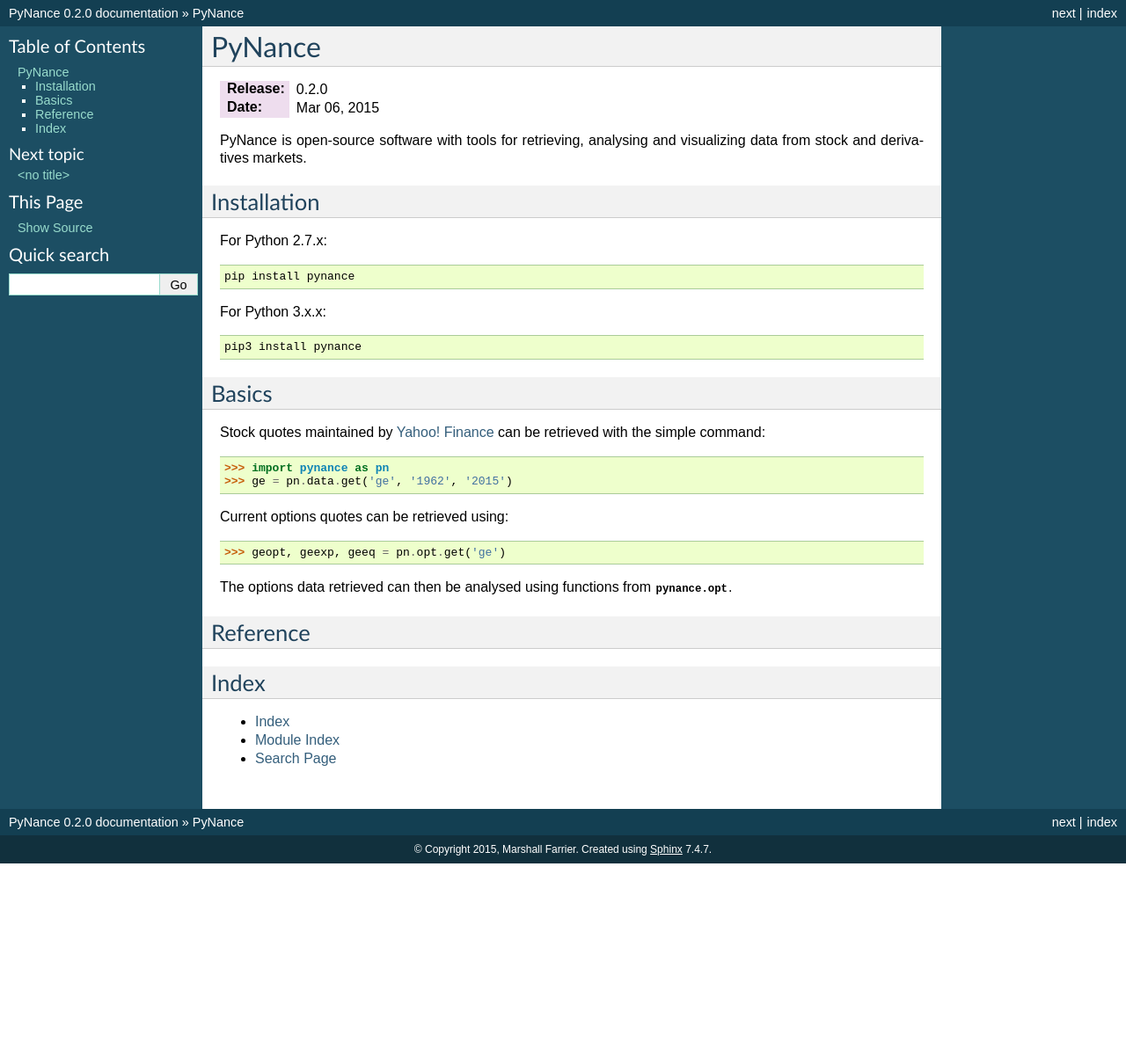
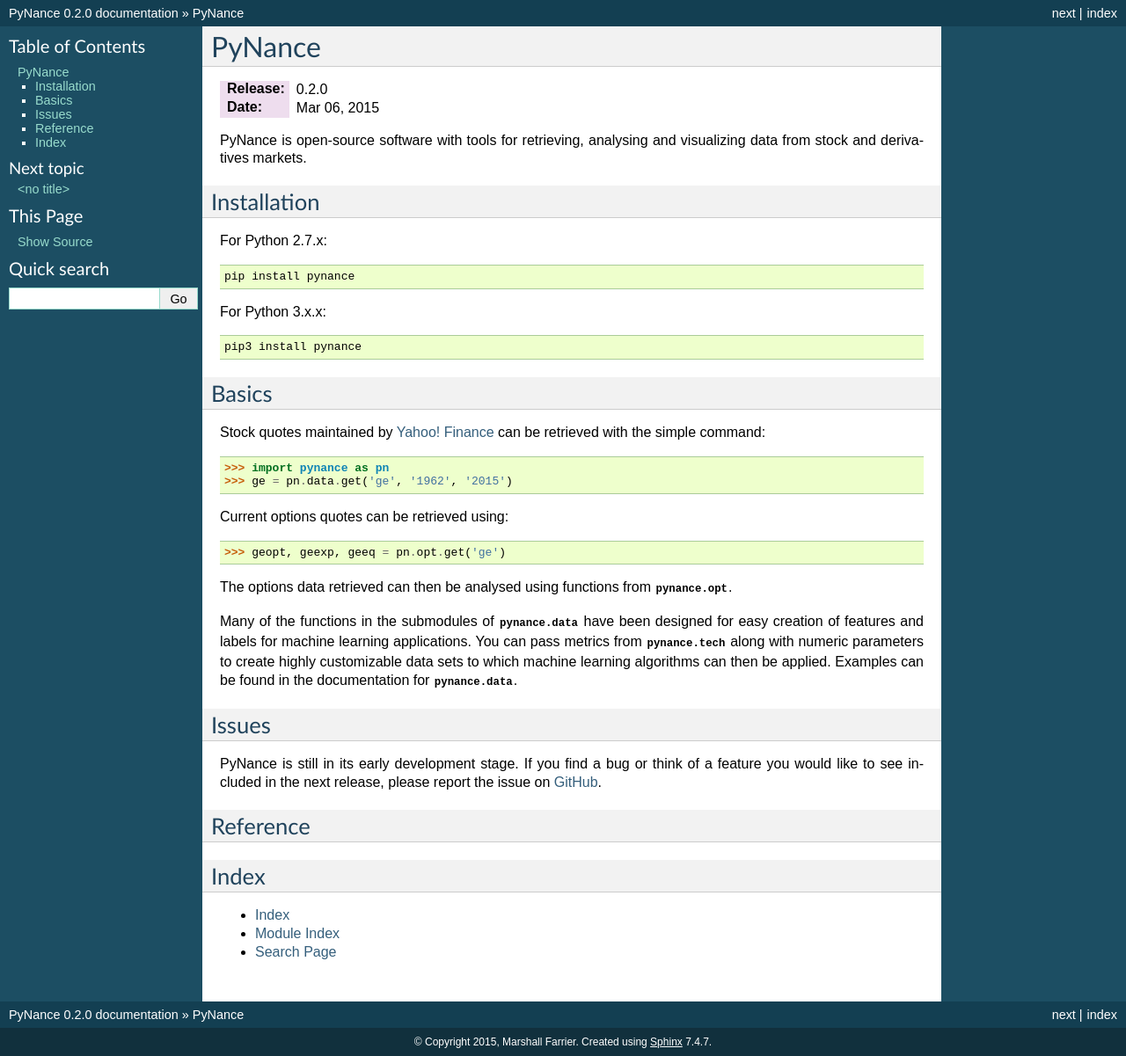
Before and after one commit to GriffinAustin/pynance, a Sphinx documentation site: the page built from doc/source/index.rst, in a window 1280 px wide. Shown: the whole page at 88% size. Built offline with Sphinx 7.4.7, drawn with Linux system fonts in a browser that asks for light colours; formulas are drawn with MathJax 3; before the commit the page ends 982 px from its top, so only the background shows below that.

Commit message:
Link for reporting issues in documentation. Brief note on machine learning.

```diff
--- a/doc/source/index.rst
+++ b/doc/source/index.rst
@@ -43,6 +43,19 @@ Current options quotes can be retrieved using::
 
 The options data retrieved can then be analysed using functions from :mod:`pynance.opt`.
 
+Many of the functions in the submodules of :mod:`pynance.data` have been designed
+for easy creation of features and labels for machine learning applications. You can
+pass metrics from :mod:`pynance.tech` along with numeric parameters to create highly
+customizable data sets to which machine learning algorithms can then be applied.
+Examples can be found in the documentation for :mod:`pynance.data`.
+
+Issues
+------
+PyNance is still in its early development stage. If you find a bug or think of a feature
+you would like to see included in the next release,
+please report the issue on
+`GitHub <https://github.com/aisthesis/pynance/issues>`_.
+
 Reference
 ----------------
 
```
Also changed, not shown: 1 other file.
